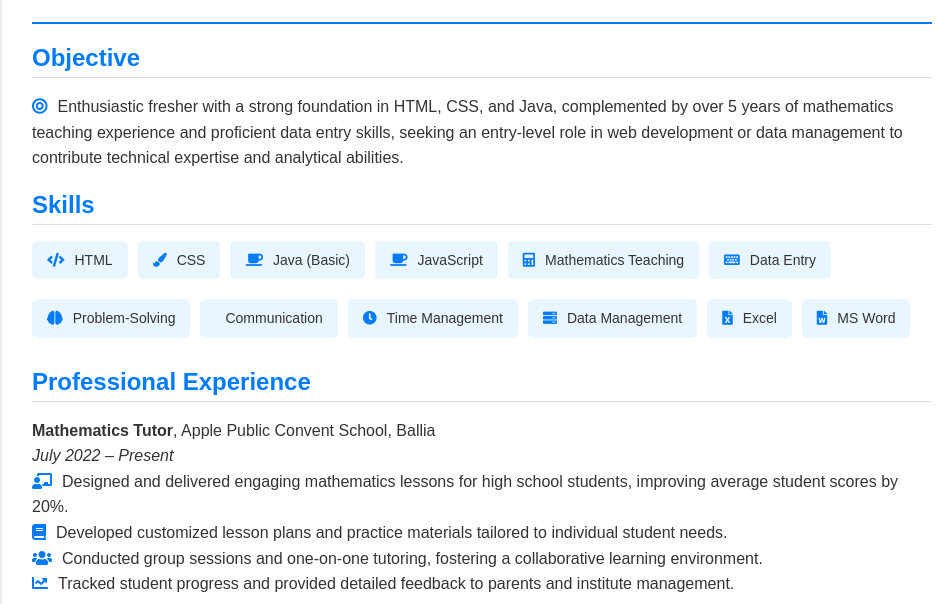
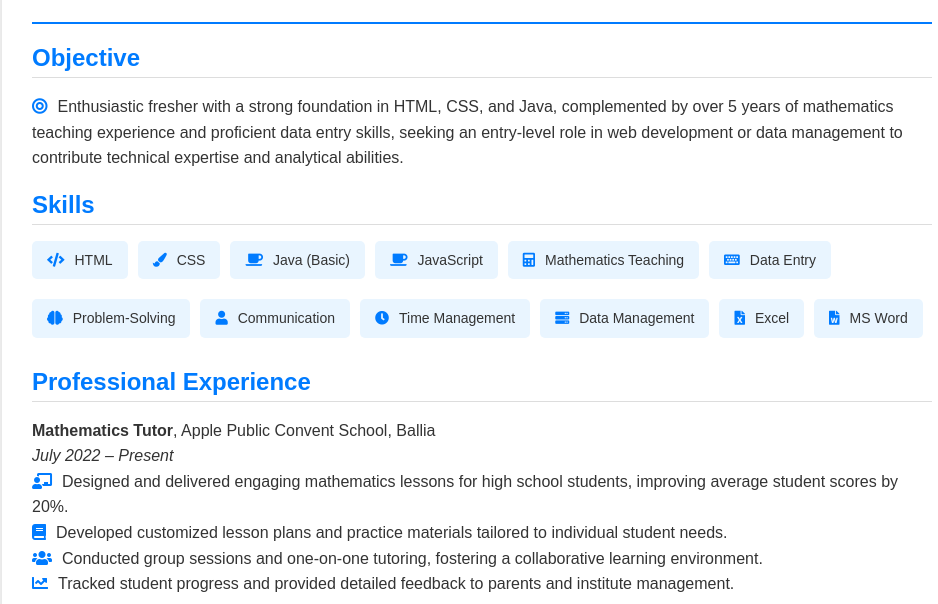
Before and after one commit to mahfuzalamttt/mahfuzalamttt.github.io, a plain HTML site: page index.html in a window 1280 px wide. Shown: the part 159-763 px from the top of the page, without its empty margins (158-1096 px from the left). Drawn offline with Linux system fonts and the light colour scheme.

Commit message:
index.html

```diff
--- a/index.html
+++ b/index.html
@@ -134,7 +134,7 @@
                 <li><i class="fas fa-calculator"></i>Mathematics Teaching</li>
                 <li><i class="fas fa-keyboard"></i>Data Entry</li>
                 <li><i class="fas fa-brain"></i>Problem-Solving</li>
-                <li><i class="fas fa-person"></i>Communication</li>
+                <li><i class="fas fa-user"></i>Communication</li>
                 <li><i class="fas fa-clock"></i>Time Management</li>
                 <li><i class="fas fa-server"></i>Data Management</li>
                 <li><i class="fas fa-file-excel"></i>Excel</li>
```
